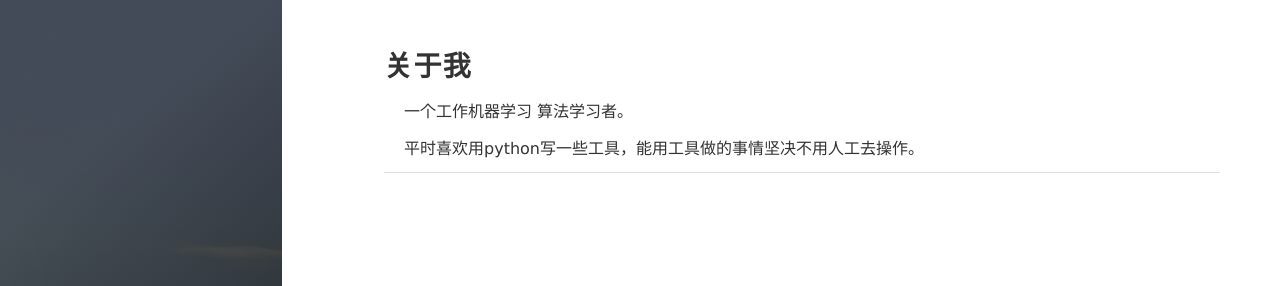
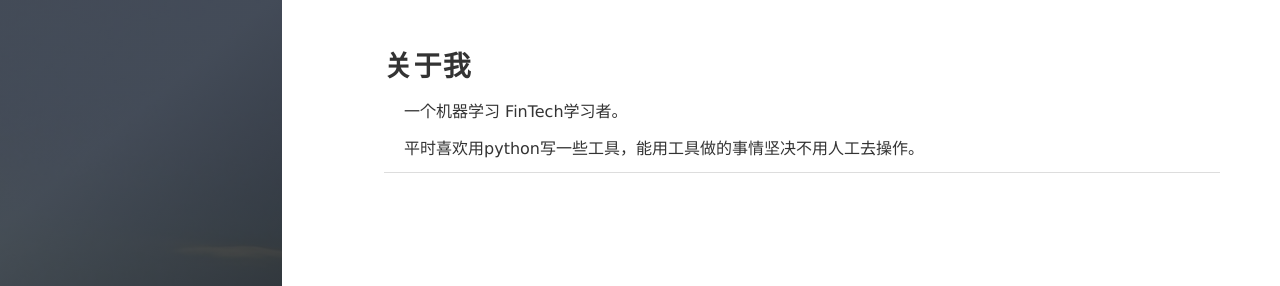
Before and after one commit to QUAFFquaff/QUAFFquaff.github.io, a Jekyll site: the page built from about.md, in a window 1280 px wide. Shown: the top 286 px of the page. Built offline with Jekyll 4.4.1, drawn with Linux system fonts in a browser that asks for light colours; nearby versions of some CDN libraries; comment, search, counter and statistics services are not loaded.

Commit message:
[20241004]feat: test push

```diff
--- a/about.md
+++ b/about.md
@@ -3,7 +3,7 @@ layout: page
 title: 关于我
 ---
 
-一个工作机器学习 算法学习者。
+一个机器学习 FinTech学习者。
 
 平时喜欢用python写一些工具，能用工具做的事情坚决不用人工去操作。
 
```
